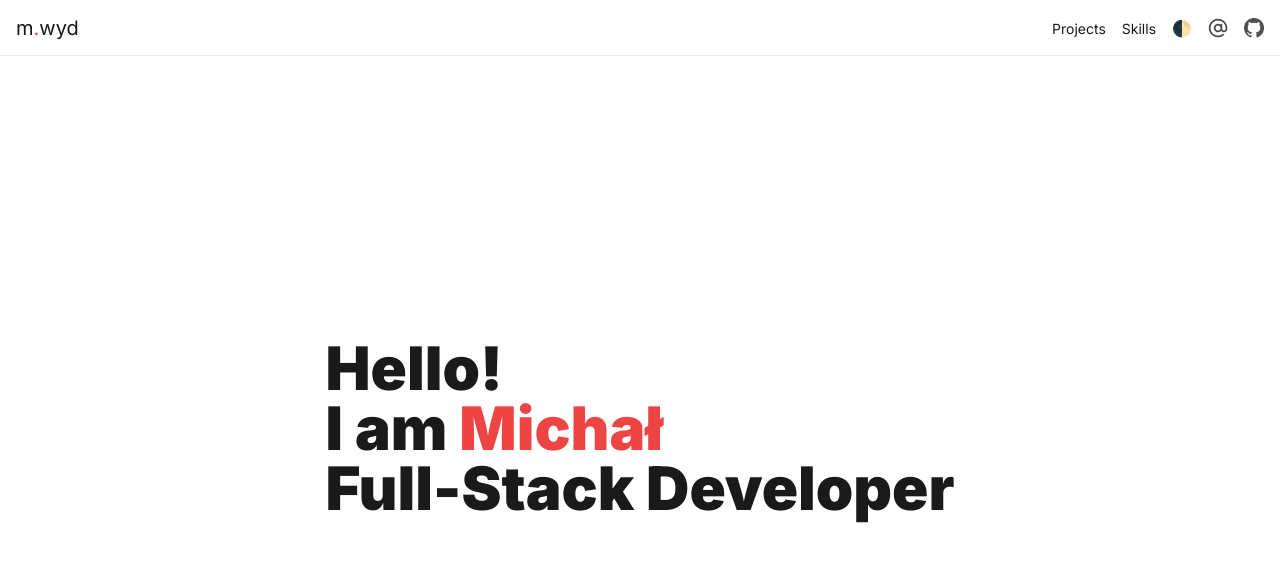
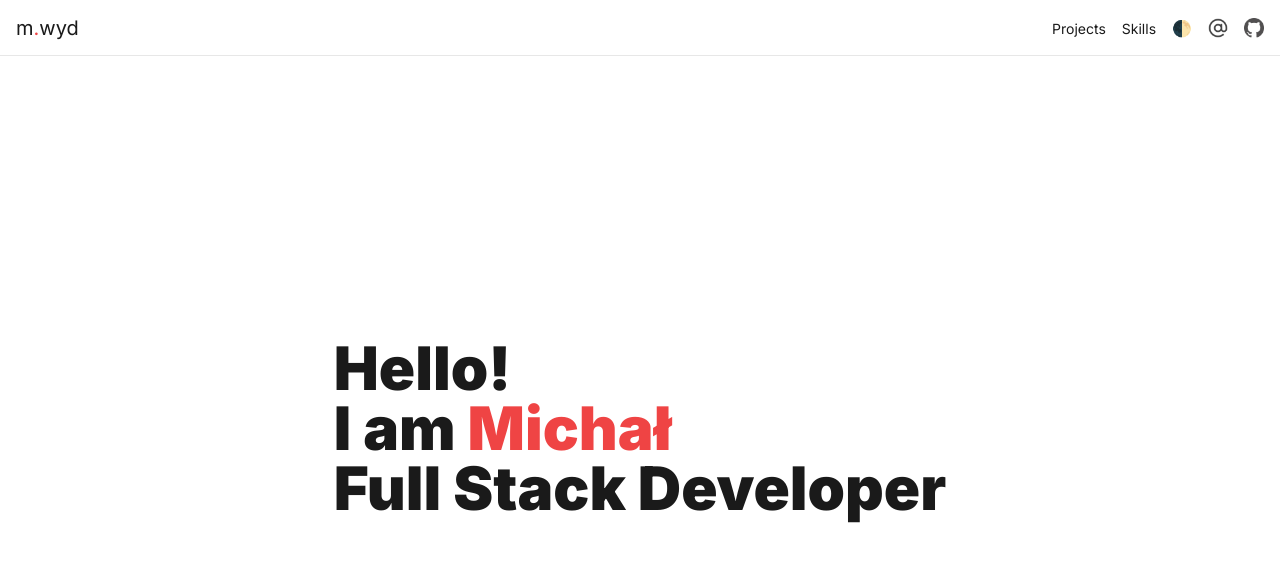
Before and after one commit to mwyd/mwyd, a React (Create React App) app: page /#/ in a window 1280 px wide. Shown: the top 562 px of the page. Built offline with nearby package versions, Linux system fonts and the light colour scheme.

Commit message:
Fix typo

```diff
--- a/src/pages/Home.jsx
+++ b/src/pages/Home.jsx
@@ -4,7 +4,7 @@ export default function HomePage() {
       <h1 className="text-4xl md:text-5xl lg:text-6xl font-bold">
         <div>Hello!</div>
         <div>I am <span className="text-red-500">Michał</span></div>
-        <div>Full-Stack Developer</div>
+        <div>Full Stack Developer</div>
       </h1>
     </header>
   )
```
